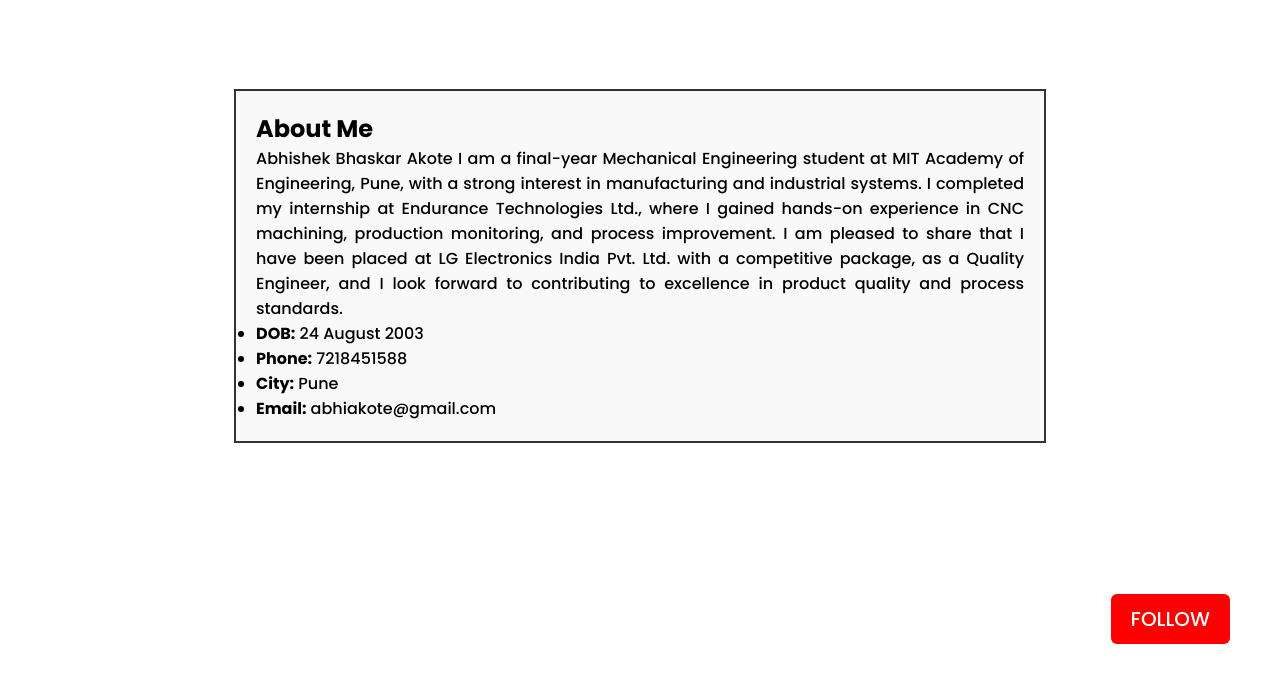
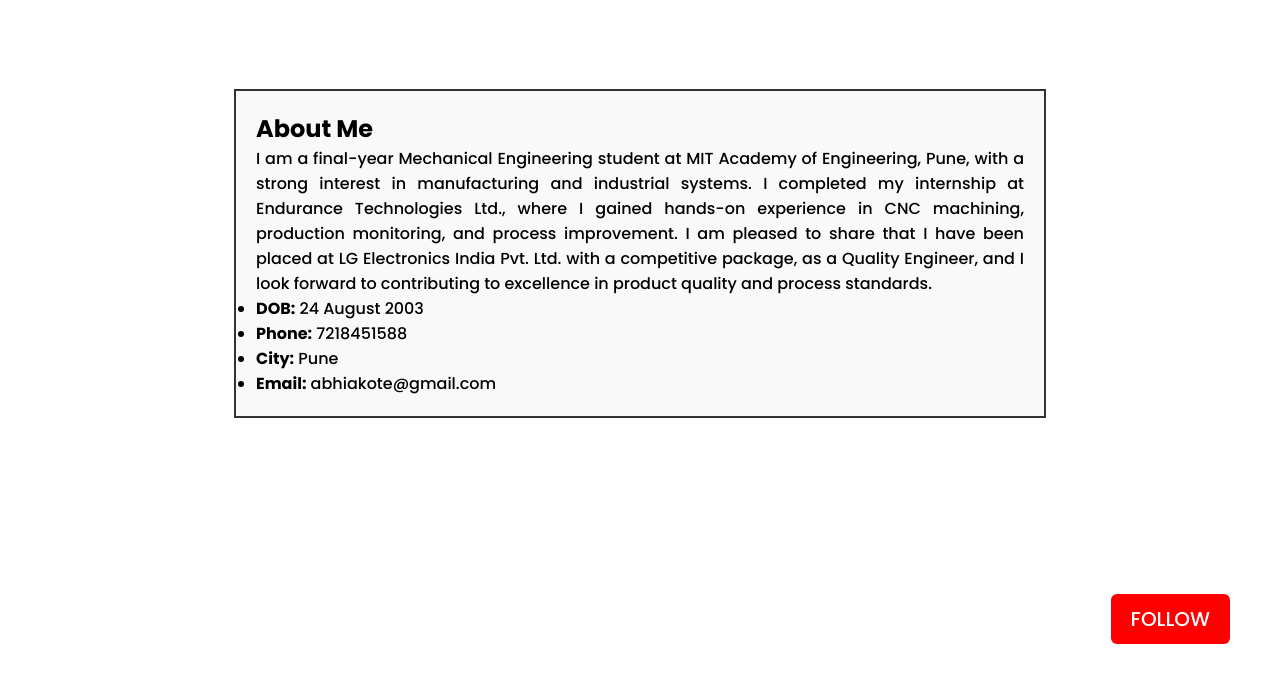
Before and after one commit to Abhi-akote/portfolio.github.io, a plain HTML site: page about.html in a window 1280 px wide. Shown: the part 96-778 px from the top of the page. Drawn offline with nearby package versions, Linux system fonts and the light colour scheme.

Commit message:
Update about.html

```diff
--- a/about.html
+++ b/about.html
@@ -40,8 +40,7 @@
         <div class="main">
             <div class="box-format">
                 <h2>About Me</h2>
-                <p>Abhishek Bhaskar Akote
-I am a final-year Mechanical Engineering student at MIT Academy of Engineering, Pune, with a strong interest in manufacturing and industrial systems. I completed my internship at Endurance Technologies Ltd., where I gained hands-on experience in CNC machining, production monitoring, and process improvement. I am pleased to share that I have been placed at LG Electronics India Pvt. Ltd. with a competitive package, as a Quality Engineer, and I look forward to contributing to excellence in product quality and process standards.
+                <p>I am a final-year Mechanical Engineering student at MIT Academy of Engineering, Pune, with a strong interest in manufacturing and industrial systems. I completed my internship at Endurance Technologies Ltd., where I gained hands-on experience in CNC machining, production monitoring, and process improvement. I am pleased to share that I have been placed at LG Electronics India Pvt. Ltd. with a competitive package, as a Quality Engineer, and I look forward to contributing to excellence in product quality and process standards.
 </p>
 
         <ul>
```
